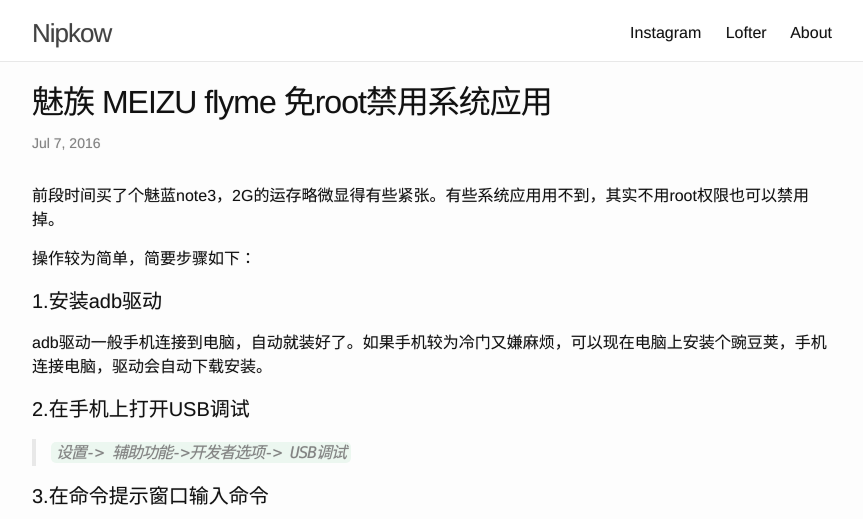
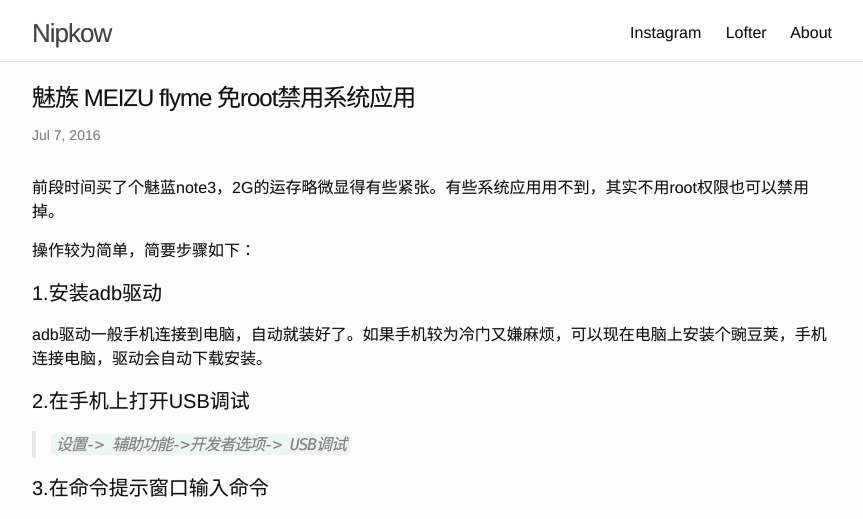
Before and after one commit to ettingshausen/ettingshausen.github.io, a Jekyll site: the page built from _posts/2016-07-07-disable-flyme-system-app.md, in a window 1280 px wide and 1400 px high. Shown: the top 519 px of the window, without its empty margins (208-1071 px from the left). Built offline with Jekyll 4.4.1, drawn with Linux system fonts in a browser that asks for light colours; Markdown is read by kramdown in place of the engine named in the settings.

Commit message:
change title font size to 1.5 em

```diff
--- a/_sass/_base.scss
+++ b/_sass/_base.scss
@@ -11,10 +11,16 @@
  * Reset some basic elements
  */
 body, h1, h2, h3, h4, h5, h6,
-p, blockquote, pre, hr,
+p, blockquote, pre,
 dl, dd, ol, ul, figure {
     margin: 0;
     padding: 0;
+}
+
+
+hr {
+    margin-top: 15px;
+    margin-bottom: 15px;
 }
 
 
--- a/_sass/_layout.scss
+++ b/_sass/_layout.scss
@@ -206,7 +206,7 @@
 }
 
 .post-title {
-    font-size: 32px;
+    font-size: 1.5em;
     letter-spacing: -1px;
     line-height: 1;
 
```
